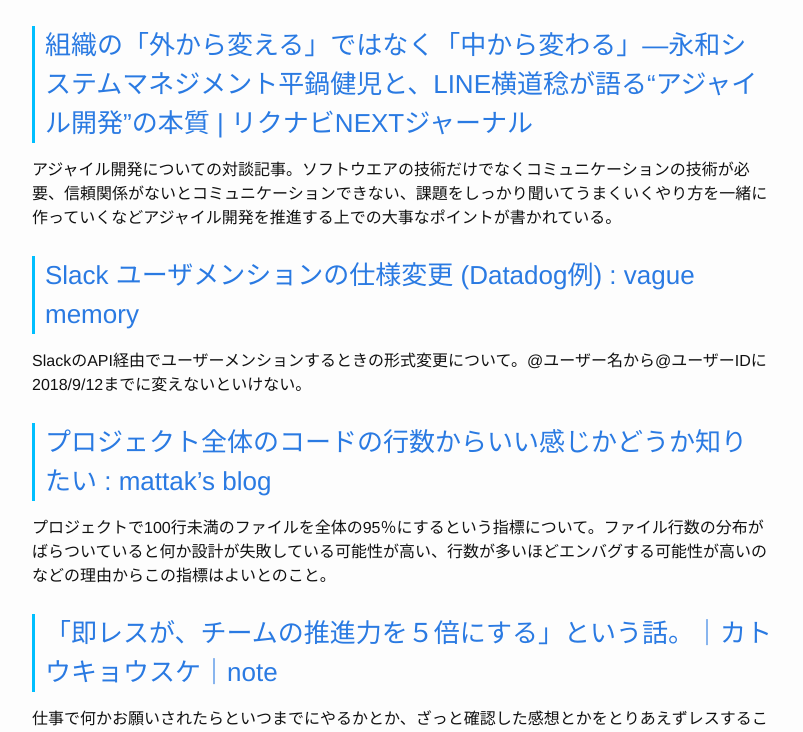
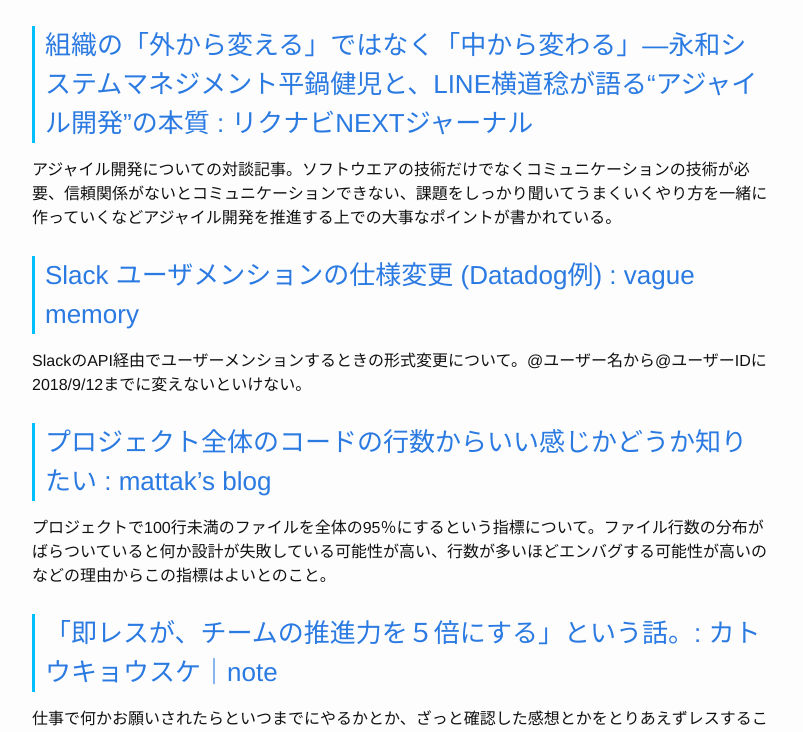
Before and after one commit to Gather-Tech/Gather-Tech.github.io, a Jekyll site: the page built from _posts/2018/2018-05-21-Gather99.md, in a window 1280 px wide and 1400 px high, scrolled down 1505 px. Shown: the part 230-962 px from the top of the window, without its empty margins (238-1041 px from the left). Built offline with Jekyll 4.4.1, drawn with Linux system fonts in a browser that asks for light colours.

Commit message:
fix typo

```diff
--- a/_posts/2018/2018-05-21-Gather99.md
+++ b/_posts/2018/2018-05-21-Gather99.md
@@ -38,7 +38,7 @@
 
 ## アーティクル
 
-### [組織の「外から変える」ではなく「中から変わる」―永和システムマネジメント平鍋健児と、LINE横道稔が語る“アジャイル開発”の本質 | リクナビNEXTジャーナル](https://next.rikunabi.com/journal/20180518_p02_iq/)
+### [組織の「外から変える」ではなく「中から変わる」―永和システムマネジメント平鍋健児と、LINE横道稔が語る“アジャイル開発”の本質 : リクナビNEXTジャーナル](https://next.rikunabi.com/journal/20180518_p02_iq/)
 
 アジャイル開発についての対談記事。ソフトウエアの技術だけでなくコミュニケーションの技術が必要、信頼関係がないとコミュニケーションできない、課題をしっかり聞いてうまくいくやり方を一緒に作っていくなどアジャイル開発を推進する上での大事なポイントが書かれている。
 
@@ -50,7 +50,7 @@
 
 プロジェクトで100行未満のファイルを全体の95％にするという指標について。ファイル行数の分布がばらついていると何か設計が失敗している可能性が高い、行数が多いほどエンバグする可能性が高いのなどの理由からこの指標はよいとのこと。
 
-### [「即レスが、チームの推進力を５倍にする」という話。｜カトウキョウスケ｜note](https://note.mu/kyo/n/ne317af47bcd1)
+### [「即レスが、チームの推進力を５倍にする」という話。: カトウキョウスケ｜note](https://note.mu/kyo/n/ne317af47bcd1)
 
 仕事で何かお願いされたらといつまでにやるかとか、ざっと確認した感想とかをとりあえずレスすることでメンバーのもやもやを解消してパフォーマンスを上げるという考えについて。
 
```
